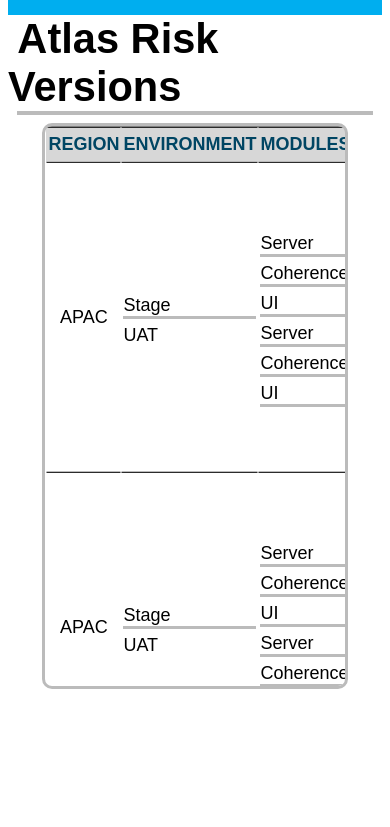
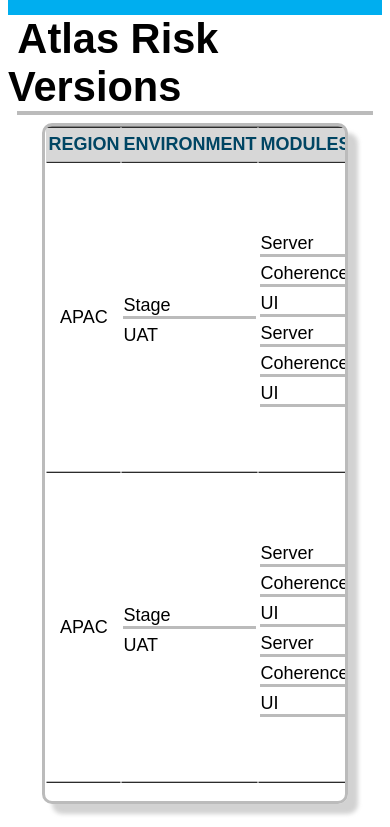
Before and after one commit to Akash-Ramjyothi/AtlasRiskVersions-Prototype, a plain HTML site: page index.html in a window 390 px wide. Shown: the part 53-880 px from the top of the page. Before the commit the page ends 844 px from the top, so only its background shows below. Drawn offline with Linux system fonts and the light colour scheme.

Commit message:
Completed Responsivenes

```diff
--- a/styles.css
+++ b/styles.css
@@ -45,7 +45,7 @@ hr.solid {
   margin-left: auto;
   margin-right: auto;
   overflow-y: scroll;
-  height: 560px;
+  height: 80vh;
   width: 80%;
 
   border-style: solid;
@@ -55,6 +55,8 @@ hr.solid {
   border-bottom: 3px solid #bbb;
   border-top: 3px solid #bbb;
   border-radius: 10px;
+
+  box-shadow: 10px 10px 4px rgba(164, 164, 164, 0.493);
 }
 
 .tablecontainer::-webkit-scrollbar {
```
Also changed, not shown: index.html (+4 -4 lines).
